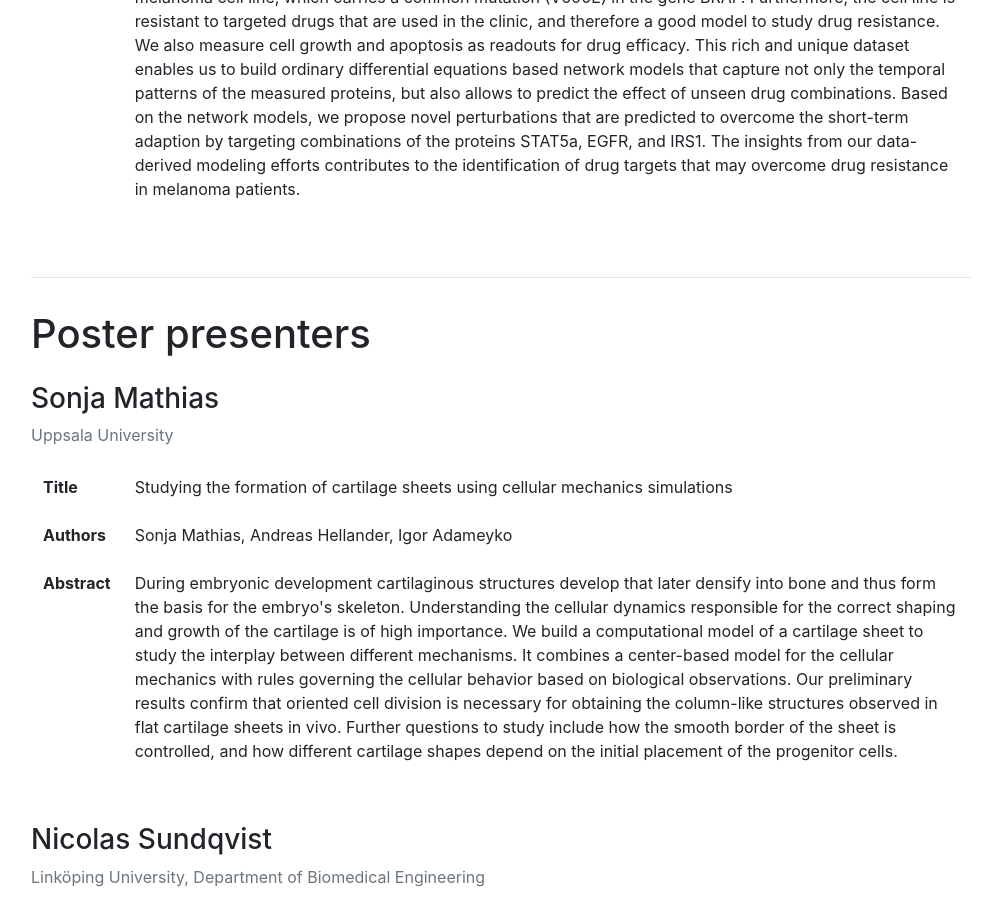
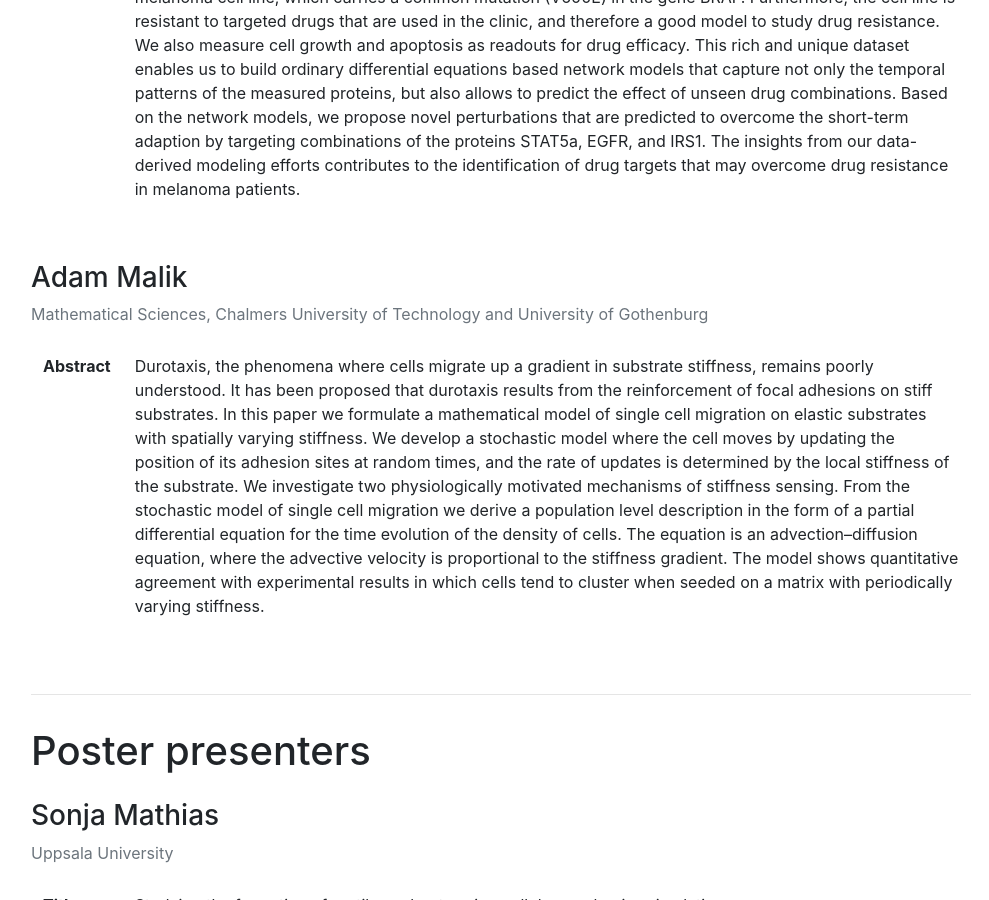
Before and after one commit to mbmworkshop/mbm, a Jekyll site: the page built from index.html, in a window 1280 px wide and 900 px high, scrolled down 11681 px. Shown: the whole window, without its empty margins (139-1128 px from the left). Built offline with Jekyll 4.4.1, drawn with Linux system fonts in a browser that asks for light colours; nearby versions of some CDN libraries.

Commit message:
New speaker

```diff
--- a/_includes/speakers.html
+++ b/_includes/speakers.html
@@ -562,6 +562,24 @@
         </table>
       </div>
     </div>
+    <div class="row py-3">
+      <div class="col">
+        <h3>Adam Malik</h3>
+        <p class="text-muted">
+          Mathematical Sciences, Chalmers University of Technology and University of Gothenburg
+        </p>
+        <table class="table">
+          <tbody>
+            <tr>
+              <th scope="row" style="border: none;">Abstract</th>
+              <td style="border: none;">
+                Durotaxis, the phenomena where cells migrate up a gradient in substrate stiffness, remains poorly understood. It has been proposed that durotaxis results from the reinforcement of focal adhesions on stiff substrates. In this paper we formulate a mathematical model of single cell migration on elastic substrates with spatially varying stiffness. We develop a stochastic model where the cell moves by updating the position of its adhesion sites at random times, and the rate of updates is determined by the local stiffness of the substrate. We investigate two physiologically motivated mechanisms of stiffness sensing. From the stochastic model of single cell migration we derive a population level description in the form of a partial differential equation for the time evolution of the density of cells. The equation is an advection–diffusion equation, where the advective velocity is proportional to the stiffness gradient. The model shows quantitative agreement with experimental results in which cells tend to cluster when seeded on a matrix with periodically varying stiffness.
+              </td>
+            </tr>
+          </tbody>
+        </table>
+      </div>
+    </div>
   </div>
 </div>
 <hr>
```
